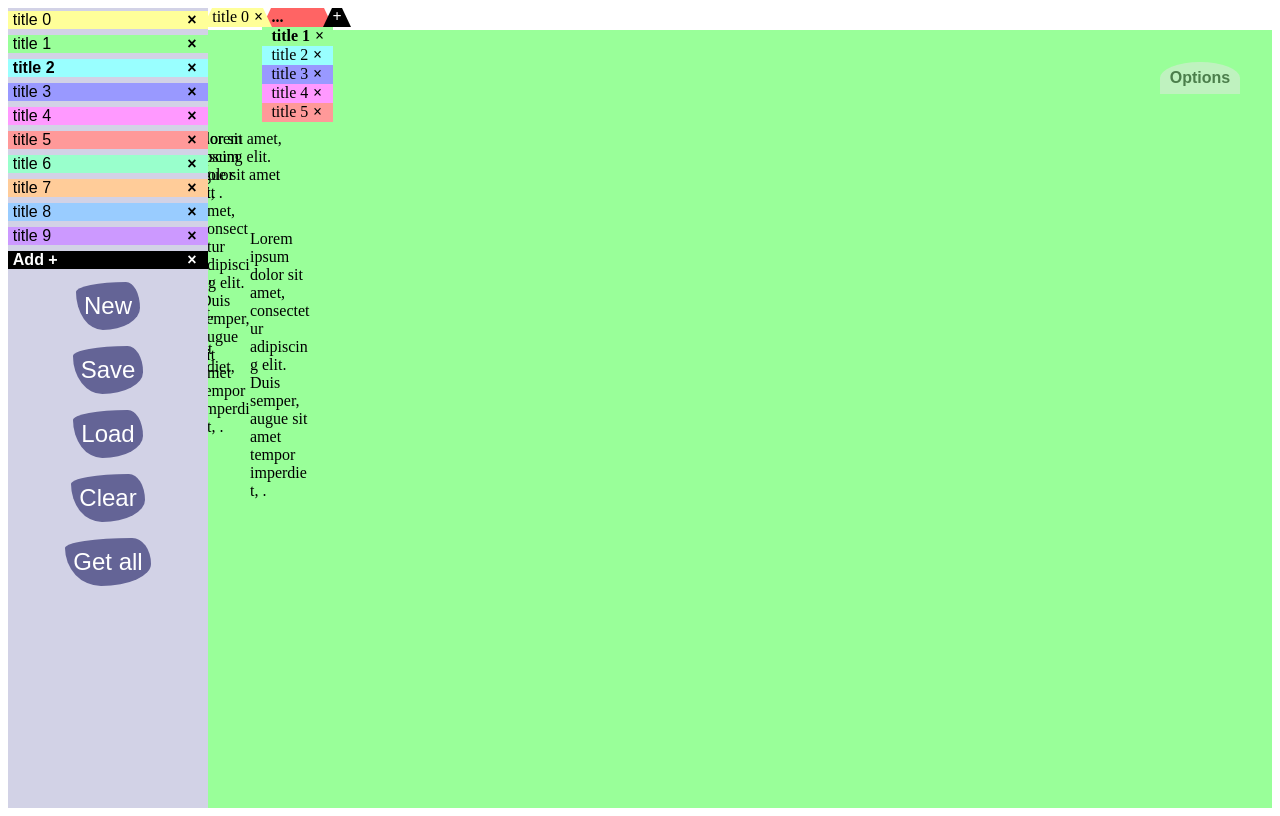
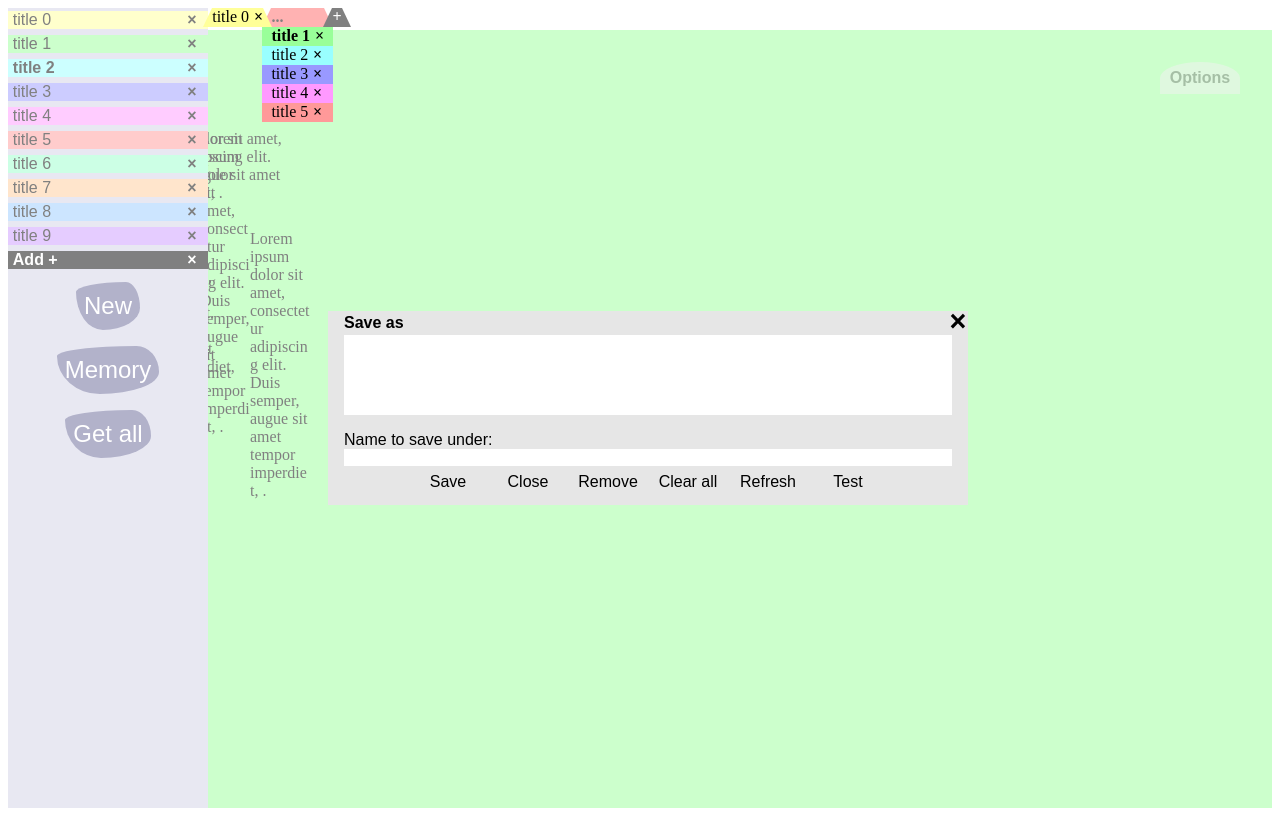
Before and after one commit to gudmar/NotePad, an Angular app: page / in a window 1280 px wide. Built offline with nearby package versions, Linux system fonts and the light colour scheme.

Commit message:
save/load component developement - nearly finished

```diff
--- a/src/app/app.component.html
+++ b/src/app/app.component.html
@@ -7,4 +7,5 @@
         [uniqueId] = "'confirmationWindowId'"
     >
     </confirmation-window>
+    <save-load-window [shouldBeDisplayed] = "true"> </save-load-window>
 </div>
--- a/src/app/app.module.ts
+++ b/src/app/app.module.ts
@@ -26,6 +26,7 @@ import { StorageManagerService } from './services/storage-manager.service';
 import { SetColorsDirective } from './directives/set-colors.directive';
 import { KillMeComponent } from './common/kill-me/kill-me.component';
 import { ConfirmationWindowComponent } from './common/confirmation-window/confirmation-window.component';
+import { SaveLoadWindowComponent } from './common/save-load-window/save-load-window.component';
 
 @NgModule({
   declarations: [
@@ -47,6 +48,7 @@ import { ConfirmationWindowComponent } from './common/confirmation-window/confir
     WbButtonComponent,
     KillMeComponent,
     ConfirmationWindowComponent,
+    SaveLoadWindowComponent,
   ],
   imports: [
     BrowserModule,
--- /dev/null
+++ b/src/app/common/save-load-window/save-load-window.component.css
@@ -0,0 +1,118 @@
+
+.center{
+    display: flex;
+    align-content: center;
+    justify-content: center;
+    align-items: center;
+}
+.shutter{
+    position: absolute;
+    top: 0;
+    width: 100vw;
+    height: 100vh;
+    background-color: rgba(255, 255, 255, 0.5);
+}
+.message-wrapper{
+    position: relative;
+    width: 50%;
+    background-color: rgb(230, 230, 230);
+    color: black;
+    font-family: Arial, Helvetica, sans-serif;
+    display: flex;
+    flex-direction: column;
+    opacity: 1;
+    align-content: center;
+    justify-content: center;
+    align-items: center;
+}
+.title-bar{
+    width: 100%;
+}
+.title{
+    cursor: default;
+    align-self: flex-start;
+    padding: 3px;
+    padding-left: 1rem;
+    font-weight: bold;
+
+}
+.content-window{
+    position: relative;
+    /* display: inline-block; */
+    width: 95%;
+    min-height: 5rem;
+    max-height: 7rem;
+    overflow: auto;
+    margin-top: auto;
+    margin-bottom: auto;
+    background-color: white;
+}
+
+.edit-field{
+    position: relative;
+    width: 95%;
+    height: 1.1rem;
+    background-color: white;
+    outline: none;
+}
+.label{
+    margin-top: 1rem;
+    align-self: flex-start;
+    margin-left: 1rem;
+    cursor: default;
+}
+
+.button-wrapper{
+    display: flex;
+    align-content: center;
+    justify-content: center;
+    margin-bottom: 7px;
+}
+.button {
+    width: 5rem;
+    height: 2rem;
+    line-height: 2rem;
+    text-align: center;
+    transition: 0.3s;
+}
+.button:hover{
+    transition: 0.3s;
+    transform: scale(1.3);
+    cursor: pointer;
+}
+
+.button:active{
+    transition: 0.3s;
+    transform: scale(0.7);
+    cursor: pointer;
+}
+.key{
+    position: relative;
+    display: inline-block;
+    width: 25%;
+    text-overflow: ellipsis;
+    transition: 0.2s;
+}
+.key:hover{
+    transition: 0.2s;
+    text-overflow: clip;
+    background-color: rgb(200, 200, 100);
+    color: black;
+    cursor: pointer;
+}
+.key:active{
+    text-overflow: clip;
+    transition: 0.2s;
+    background-color: rgb(250, 250, 100);
+    color: black;
+    cursor: pointer;
+}
+.active{
+    background-color: blue;
+    color: wheat;
+}
+
+kill-me{
+    right: 10px;
+    top: 3px;
+}
--- /dev/null
+++ b/src/app/common/save-load-window/save-load-window.component.html
@@ -0,0 +1,41 @@
+<ng-container *ngIf = "shouldBeDisplayed">
+        <div class="shutter center">
+            <div class="message-wrapper">
+                <div class="title-bar">
+                    <div class="title">
+                        {{isItSaveApplicationVariant ? 'Save as' : 'Load from'}}
+                    </div>
+                    <div class="close">
+                        <kill-me (click)="shutSaveLoadWindow()"></kill-me>
+                    </div>
+                </div>
+                <div class="content-window">
+                    <div *ngFor="let key of keys"
+                        class="key"
+                        [ngClass] = "isThisActive(key)"
+                        (click)="keyChosen(key)"
+                    >
+                        {{key}}
+                    </div>
+                </div>
+                <span class="label">
+                    {{isItSaveApplicationVariant ? 'Name to save under: ' : 'Name to load from: '}}
+                </span>
+                <div class="edit-field" [attr.contenteditable]="isItSaveApplicationVariant">
+                    {{currentlySelectedItem}}
+                </div>
+                <div class="button-wrapper">
+                    <div class="button" (click) = "confirmation()">Save</div>
+                    <div class="button" (click) = "shutSaveLoadWindow()">Close</div>
+                    <div class="button" (click) = "removeCurrent()">Remove</div>
+                    <div class="button" (click) = "clearAllContent()">Clear all</div>
+                    <div class="button" (click) = "refresh()">Refresh</div>
+                    <div class="button" (click) = "generateMocks()">Test</div>
+                </div>
+            </div>
+        </div>
+    </ng-container>
+
+    <!-- <ng-template>
+        <div class="key"></div>
+    </ng-template> -->
--- /dev/null
+++ b/src/app/common/save-load-window/save-load-window.component.ts
@@ -0,0 +1,102 @@
+import { Component, OnInit, Input } from '@angular/core';
+import { StorageManagerService } from '../../services/storage-manager.service';
+import { CommunicationService } from '../../services/communication.service'
+import { UniqueIdProviderService } from '../../services/unique-id-provider.service'
+
+@Component({
+  selector: 'save-load-window',
+  templateUrl: './save-load-window.component.html',
+  styleUrls: ['./save-load-window.component.css']
+})
+export class SaveLoadWindowComponent implements OnInit {
+  itemsFromStorage: any[] = [];
+  private _currentlySelectedItem: string = '';
+  set currentlySelectedItem(val: string){
+    this._currentlySelectedItem = val;
+
+  }
+  get currentlySelectedItem() {return this._currentlySelectedItem}
+  keys: any[] = [];
+  @Input() shouldBeDisplayed: boolean = false;
+  @Input() isItSaveApplicationVariant: boolean = true;
+  uniqueId: string = 'saveLoadId';
+  constructor(
+    private storageManager: StorageManagerService,
+    private communicator: CommunicationService,
+    private uuidProvider: UniqueIdProviderService
+  ) {
+    communicator.subscribe(
+      this.uniqueId,
+      this.handleMessages.bind(this),
+      ['displaySaveWindow', 'displayLoadWindow']
+    )
+  }
+  isThisActive(key: string){
+    return {
+      active: key == this._currentlySelectedItem
+    }
+  }
+
+  keyChosen(data: any){
+    this.currentlySelectedItem = data;
+
+  }
+
+  handleMessages(eventType: string, data: any){
+    if (eventType === 'displaySaveWindow') {
+      this.isItSaveApplicationVariant = true;
+      this.shouldBeDisplayed = true;
+    }
+    if (eventType === 'displayLoadWindow') {
+      this.isItSaveApplicationVariant = false;
+      this.shouldBeDisplayed = true;
+    }
+  }
+
+  getAllKesyFromStorage(){
+
+    return this.storageManager.getAllItemsFromStorage()
+  }
+
+  setCurrentlySelectedItem(value: string){
+    this.currentlySelectedItem = value;
+  }
+
+  confirmation(){
+    this.communicator.inform('saveDocument', this.currentlySelectedItem);
+    this.shouldBeDisplayed = false;
+    console.error('Save load component: should bind input event of editable element to currentValue')
+  }
+
+  removeCurrent(){
+    this.storageManager.deleteSingleKey(this.currentlySelectedItem);
+    this.refresh();
+  }
+
+  negation(){}
+
+  shutSaveLoadWindow(){
+    this.shouldBeDisplayed = false;
+  }
+
+  clearAllContent(){
+    this.storageManager.clearStorage();
+    this.refresh();
+  }
+
+  generateMocks(){
+      for (let i = 0; i < 40; i++){
+        localStorage.setItem(`test ${i}`, '')
+    }
+    this.refresh();
+  }
+
+  refresh(){
+    this.keys = this.getAllKesyFromStorage().sort((a, b) => a.localeCompare(b));
+  }
+
+  ngOnInit(): void {
+    this.refresh();
+  }
+
+}
--- a/src/app/services/storage-manager.service.ts
+++ b/src/app/services/storage-manager.service.ts
@@ -10,8 +10,16 @@ export class StorageManagerService {
     private colorProvider: NextColorGeneratorService) { }
 
   saveContent(data: any){
-    console.dir(data)
     localStorage.setItem('notePad', JSON.stringify(data))
+  }
+
+  saveContentAs(key: string, data: any){
+    localStorage.setItem(key, JSON.stringify(data))
+    debugger;
+  }
+
+  deleteSingleKey(key: string){
+    localStorage.removeItem(key)
   }
 
   loadContent(){
--- a/src/app/work-book/wb-menu/wb-menu.component.html
+++ b/src/app/work-book/wb-menu/wb-menu.component.html
@@ -19,22 +19,11 @@
         </wb-button>
         <wb-button [uniqueId] = "'saveContentId'"
                    [isPushed] = "false"
-                   [pictogram] = "'Save'"
-                   (wasClicked) = "passDataFromStorageToWBComponent('saveWholeDocument')"
+                   [pictogram] = "'Memory'"
+                   (wasClicked) = "openMemoryManager()"
         >
         </wb-button>
-        <wb-button [uniqueId] = "'loadContentId'"
-                [isPushed] = "false"
-                [pictogram] = "'Load'"
-                (wasClicked) = "passDataFromStorageToWBComponent('loadWholeDocument')"
-        >
-        </wb-button>
-        <wb-button [uniqueId] = "'clearStorageId'"
-                [isPushed] = "false"
-                [pictogram] = "'Clear'"
-                (wasClicked) = "passDataFromStorageToWBComponent('clearStorage')"
-        >
-        </wb-button>
+
         <wb-button [uniqueId] = "'GetAllFromStoratge'"
             [isPushed] = "false"
             [pictogram] = "'Get all'"
--- a/src/app/work-book/wb-menu/wb-menu.component.ts
+++ b/src/app/work-book/wb-menu/wb-menu.component.ts
@@ -93,7 +93,13 @@ export class WbMenuComponent implements OnInit {
 
   passDataFromStorageToWBComponent(data:string){
     this.messenger.inform('storageOperation', data)
+    // !!!!!!!!!!! NOT NEEDED - CLEAR EVERYTHING RELATED
   }
+
+  openMemoryManager(){
+    this.messenger.inform('displaySaveWindow', '')
+  }
+
 
   addNextSheet(){
     this.messenger.inform('addNextSheet', {after: 'last'})
--- a/src/app/work-book/work-book.component.ts
+++ b/src/app/work-book/work-book.component.ts
@@ -38,7 +38,11 @@ export class WorkBookComponent implements OnInit {
     private storageManager: StorageManagerService,
     private changeDetector: ChangeDetectorRef
   ) {
-    messenger.subscribe(this.uniqueId, this.handleMessages.bind(this), ['storageOperation', 'addNextSheet'])
+    messenger.subscribe(
+      this.uniqueId,
+      this.handleMessages.bind(this),
+      ['storageOperation', 'addNextSheet', 'saveDocument']
+    )
   }
 
   handleMessages(eventType: string, data: any){
@@ -66,7 +70,10 @@ export class WorkBookComponent implements OnInit {
         let lastSheetDescriptor: any = Object.values(this.listOfSheets[this.listOfSheets.length - 1])[0]
         this.listOfSheets.push(this.storageManager.getNextSheet(this.colorGenerator.getColorAfterGiven(lastSheetDescriptor.originalColor)))
       }
-
+    }
+    if (eventType === 'saveDocument'){
+      this.storageManager.saveContentAs(data, this.document)
+      debugger
     }
   }
 
```
Also changed, not shown: 1 other file (tests, documents, lock files or other folders).
